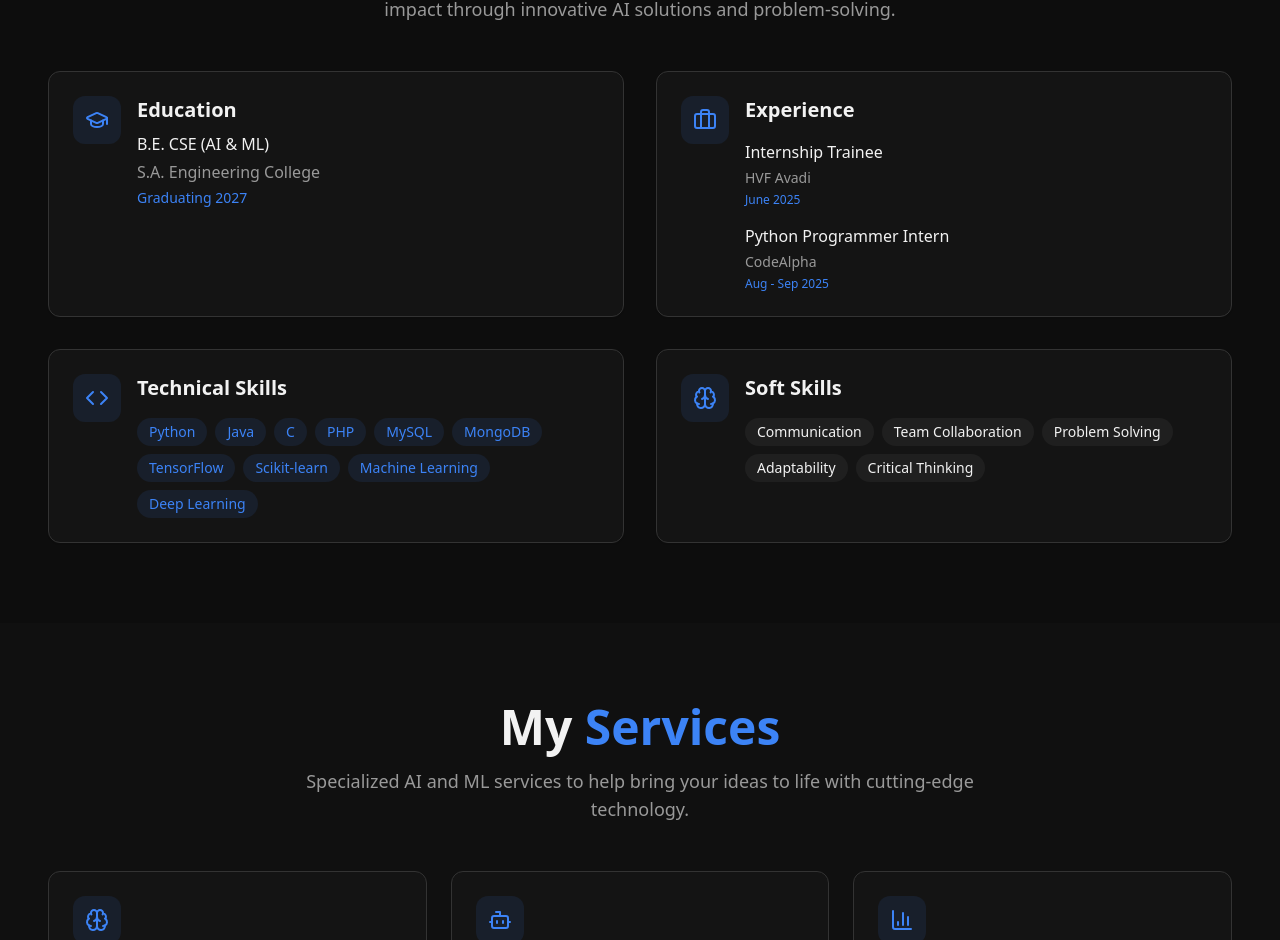
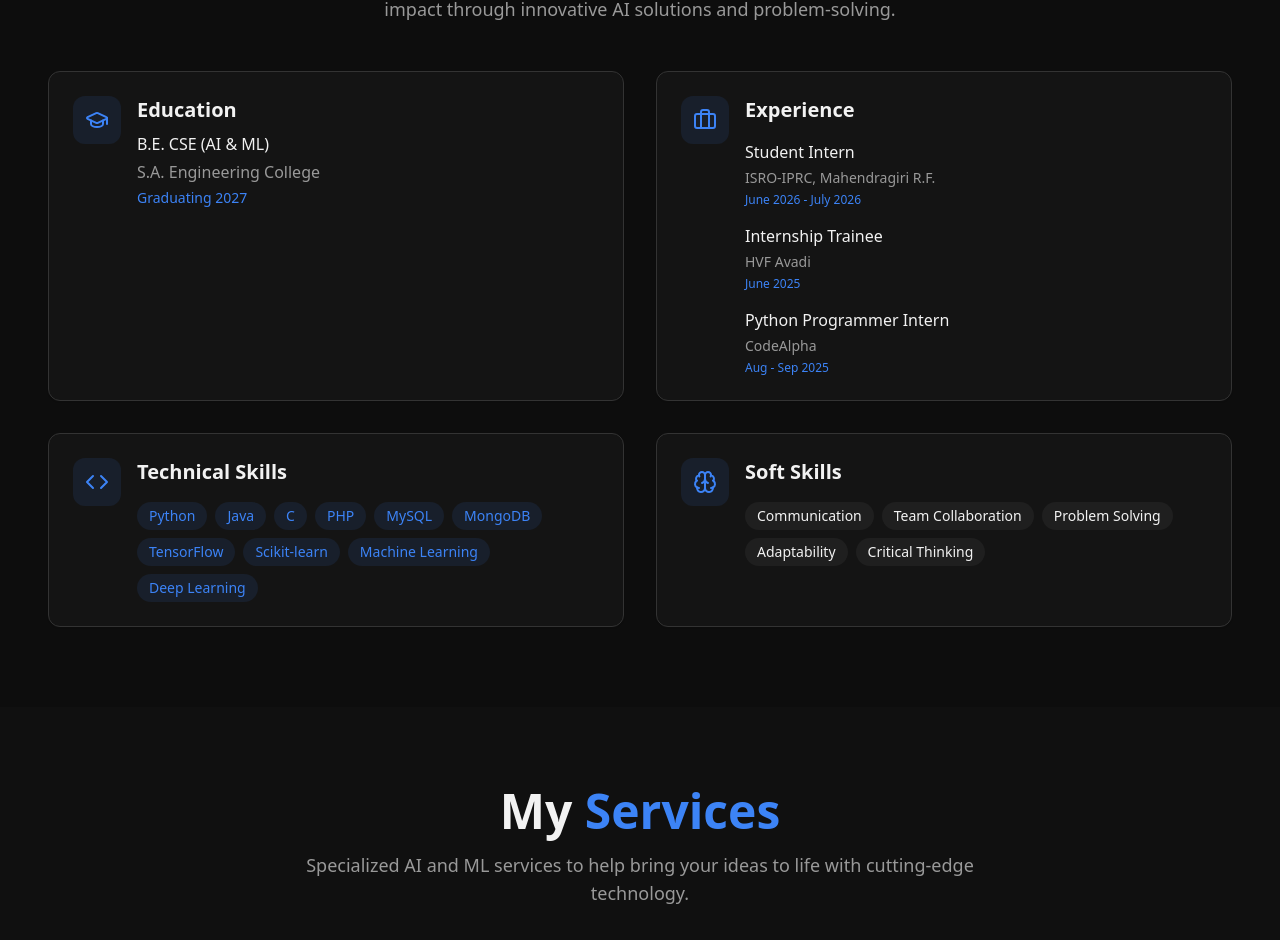
Before and after one commit to msdhanussh12/project-dhanussh, a React (Vite) app: page / in a window 1280 px wide. Shown: the part 977-1917 px from the top of the page. Built offline with nearby package versions, Linux system fonts and the light colour scheme; the HTML template or start-up script is replaced by a standard one.

Commit message:
Changes
Co-authored-by: msdhanussh12 <214885372+msdhanussh12@users.noreply.github.com>

```diff
--- a/src/components/About.tsx
+++ b/src/components/About.tsx
@@ -9,6 +9,12 @@ const About = () => {
   };
 
   const experience = [
+    {
+      role: "Student Intern",
+      company: "ISRO-IPRC, Mahendragiri R.F.",
+      period: "June 2026 - July 2026",
+      description: "Research & Development",
+    },
     {
       role: "Internship Trainee",
       company: "HVF Avadi",
```
